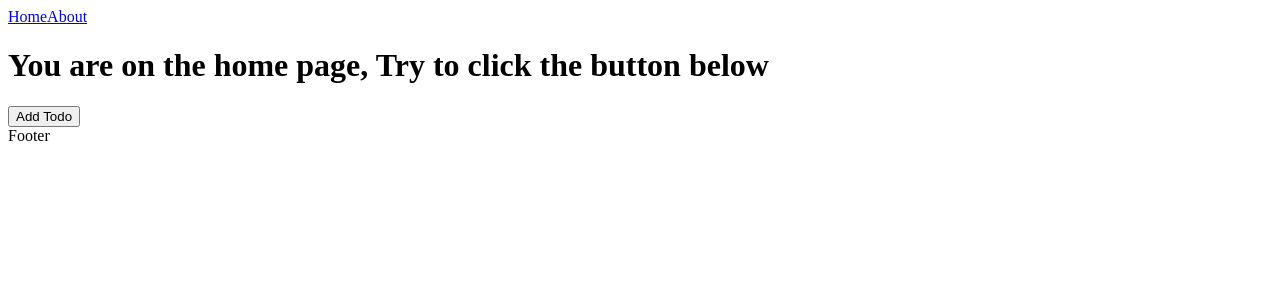
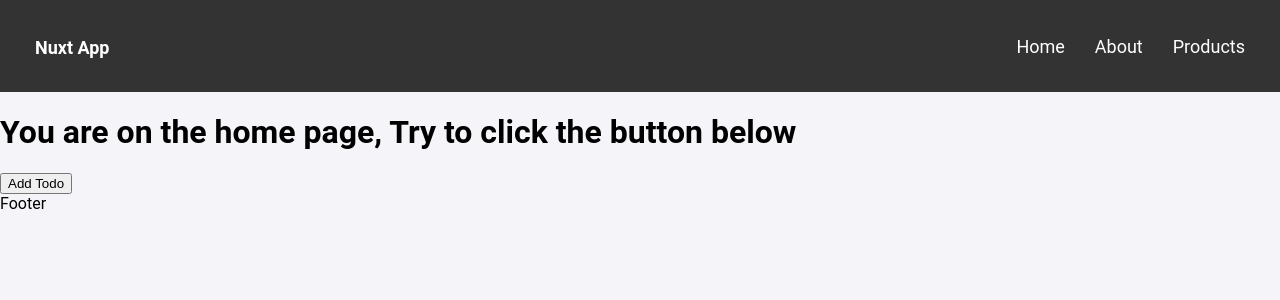
Before and after one commit to daulJsx/nuxt-fundamental, a Nuxt app: page / in a window 1280 px wide. Shown: the top 300 px of the page. Built offline with nearby package versions, Linux system fonts and the light colour scheme.

Commit message:
feat: data fetching

```diff
--- /dev/null
+++ b/assets/styles/main.scss
@@ -0,0 +1,11 @@
+body {
+  font-family: "Roboto", sans-serif;
+  margin: 0;
+  padding: 0;
+  background-color: #f4f4f9;
+}
+
+a {
+  text-decoration: none;
+  color: inherit;
+}
--- a/components/Header.vue
+++ b/components/Header.vue
@@ -2,9 +2,58 @@
 
 <template>
   <header>
-    <nuxt-link to="/">Home</nuxt-link>
-    <nuxt-link to="/about">About</nuxt-link>
+    <div class="navbar-brand">
+      <a href="/">Nuxt App</a>
+    </div>
+    <div class="navbar-links">
+      <nuxt-link to="/">Home</nuxt-link>
+      <nuxt-link to="/about">About</nuxt-link>
+      <nuxt-link to="/products">Products</nuxt-link>
+    </div>
   </header>
 </template>
 
-<style scoped></style>
+<style scoped>
+header {
+  background-color: #333;
+  color: #fff;
+  display: flex;
+  justify-content: space-between;
+  align-items: center;
+  padding: 2rem 20px;
+}
+header a {
+  color: #fff;
+  text-decoration: none;
+  margin: 0 15px;
+  font-size: 18px;
+}
+header a:hover {
+  color: #f0a500;
+}
+.navbar-brand {
+  font-size: 24px;
+  font-weight: 700;
+}
+.navbar-links {
+  display: flex;
+  align-items: center;
+}
+.navbar-links a {
+  position: relative;
+}
+.navbar-links a::after {
+  content: "";
+  position: absolute;
+  width: 0;
+  height: 2px;
+  background-color: #f0a500;
+  left: 50%;
+  bottom: -5px;
+  transition: width 0.3s, left 0.3s;
+}
+.navbar-links a:hover::after {
+  width: 100%;
+  left: 0;
+}
+</style>
--- a/nuxt.config.ts
+++ b/nuxt.config.ts
@@ -1,5 +1,8 @@
 // https://nuxt.com/docs/api/configuration/nuxt-config
 export default defineNuxtConfig({
-  compatibilityDate: '2024-11-01',
-  devtools: { enabled: true }
-})
+  compatibilityDate: "2024-11-01",
+  devtools: { enabled: true },
+  css: [
+    "@/assets/styles/main.scss", // Lokasi file SCSS global
+  ],
+});
--- a/package.json
+++ b/package.json
@@ -13,5 +13,8 @@
     "nuxt": "^3.14.1592",
     "vue": "latest",
     "vue-router": "latest"
+  },
+  "devDependencies": {
+    "sass-embedded": "^1.82.0"
   }
 }
--- /dev/null
+++ b/pages/products/[id].vue
@@ -0,0 +1,82 @@
+<template>
+  <div id="app" class="container">
+    <div v-if="product" class="product-detail">
+      <header>
+        <nuxt-link to="/products" class="btn-back">Back</nuxt-link>
+        <h2 class="product-title">{{ product.title }}</h2>
+      </header>
+      <img :src="product.image" :alt="product.title" />
+      <p>Price: ${{ product.price }}</p>
+      <p>Description: {{ product.description }}</p>
+      <p>Category: {{ product.category }}</p>
+      <p>Rating: {{ product.rating.rate }}</p>
+      <p>Count: {{ product.rating.count }}</p>
+    </div>
+    <div v-else class="loading">
+      <p>Loading product details...</p>
+    </div>
+  </div>
+</template>
+
+<script setup>
+const { id } = useRoute().params;
+
+// Fetch product data
+const uri = `https://fakestoreapi.com/products/${id}`;
+const { data: product } = await useFetch(uri);
+</script>
+
+<style lang="scss" scoped>
+.container {
+  max-width: 1200px;
+  margin: 0 auto;
+  padding: 16px;
+}
+
+header {
+  display: flex;
+  gap: 1rem;
+  align-items: center;
+}
+
+header .product-title {
+  font-size: large;
+  color: #2e3440;
+}
+
+header .btn-back {
+  background-color: #4a5568;
+  padding: 10px 1rem;
+  border-radius: 8px;
+  color: #fff;
+  box-shadow: 0 4px 6px rgba(0, 0, 0, 0.1);
+}
+.product-detail {
+  background-color: #fff;
+  padding: 24px;
+  border-radius: 8px;
+  box-shadow: 0 4px 6px rgba(0, 0, 0, 0.1);
+}
+.product-detail h1 {
+  font-size: 2rem;
+  font-weight: 700;
+  margin-bottom: 16px;
+}
+.product-detail p {
+  font-size: 1.125rem;
+  color: #4a5568;
+  margin-bottom: 8px;
+}
+.product-detail img {
+  width: 100%;
+  height: 300px;
+  object-fit: contain;
+  border-radius: 8px;
+  margin-bottom: 16px;
+}
+.loading {
+  text-align: center;
+  color: #4a5568;
+  font-size: 1.125rem;
+}
+</style>
--- /dev/null
+++ b/pages/products/index.vue
@@ -0,0 +1,72 @@
+<template>
+  <div v-if="products">
+    <div class="products-container">
+      <div v-for="product in products" :key="product.id" class="product-card">
+        <nuxt-link :to="`/products/${product.id}`">
+          <img :src="product.image" :alt="product.title" />
+          <h2>{{ product.title }}</h2>
+          <div class="product-detail">
+            <p>${{ product.price }}</p>
+            <p>{{ product.category }}</p>
+          </div>
+        </nuxt-link>
+      </div>
+    </div>
+  </div>
+  <div v-else><p>Loading product details...</p></div>
+</template>
+
+<script setup>
+const { data: products } = await useFetch("https://fakestoreapi.com/products");
+</script>
+
+<style lang="scss" scoped>
+.products-container {
+  display: flex;
+  flex-wrap: wrap;
+  justify-content: center;
+  gap: 20px;
+  padding: 1rem;
+}
+
+.product-card {
+  display: flex;
+  flex-direction: column;
+  background-color: #fff;
+  padding: 1rem;
+  border-radius: 15px;
+  box-shadow: 0 4px 8px rgba(0, 0, 0, 0.1);
+  width: calc(25% - 50px); /* Responsif, 4 kartu dalam satu baris */
+  min-height: 250px;
+  overflow: hidden;
+  transition: transform 0.2s;
+}
+
+.product-card img {
+  width: 100%;
+  height: 150px;
+  object-fit: contain; /* Menjaga gambar tetap proporsional */
+  margin-bottom: 1rem;
+}
+
+.product-detail {
+  align-self: end;
+}
+
+.product-card h2 {
+  font-size: 1em;
+  margin: 10px 0;
+  color: #333;
+  flex-grow: 1; /* Menjaga posisi teks untuk layout yang seragam */
+}
+
+.product-card p {
+  font-size: 0.9em;
+  color: #777;
+  margin: 5px 0;
+}
+
+.product-card:hover {
+  transform: translateY(-5px);
+}
+</style>
```
Also changed, not shown: 1 other file (tests, documents, lock files or other folders).
